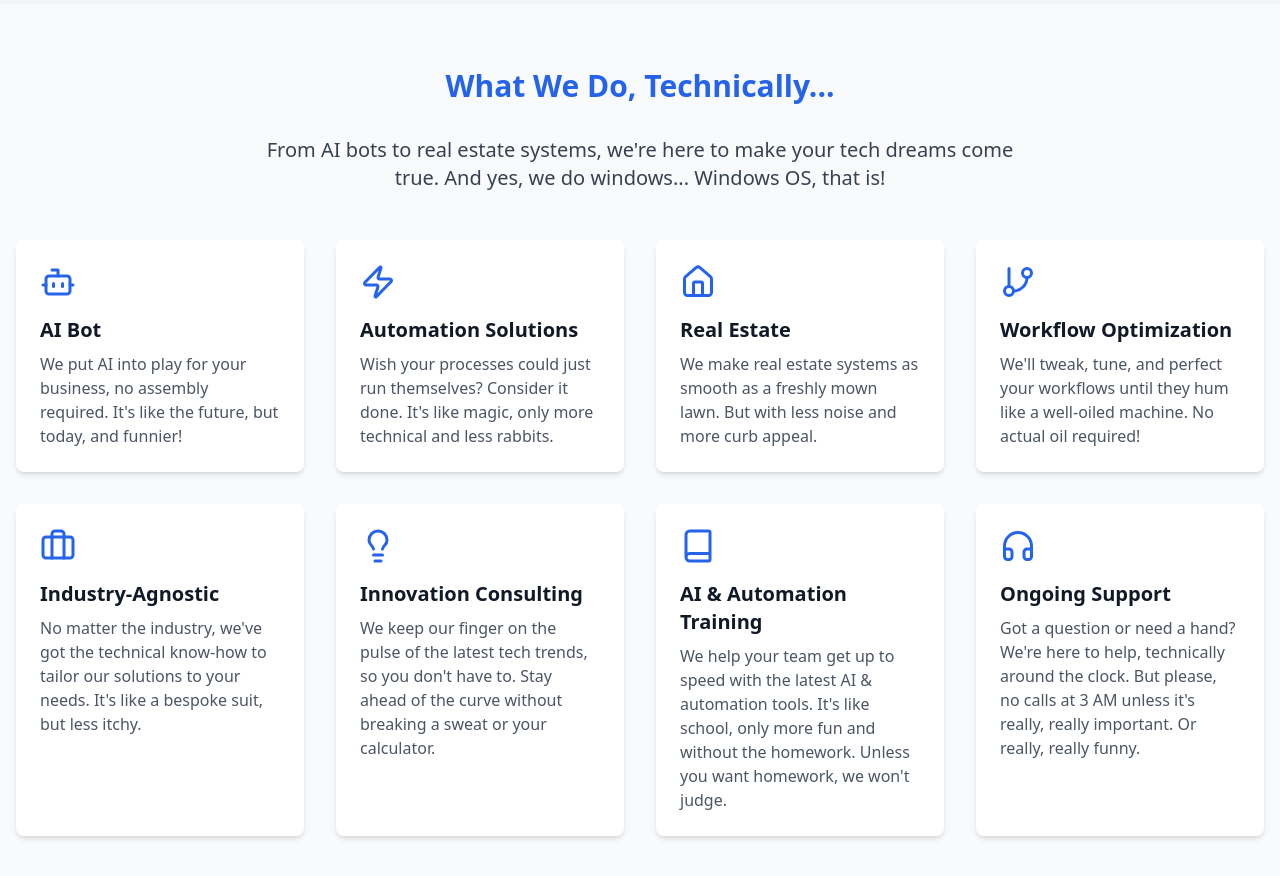
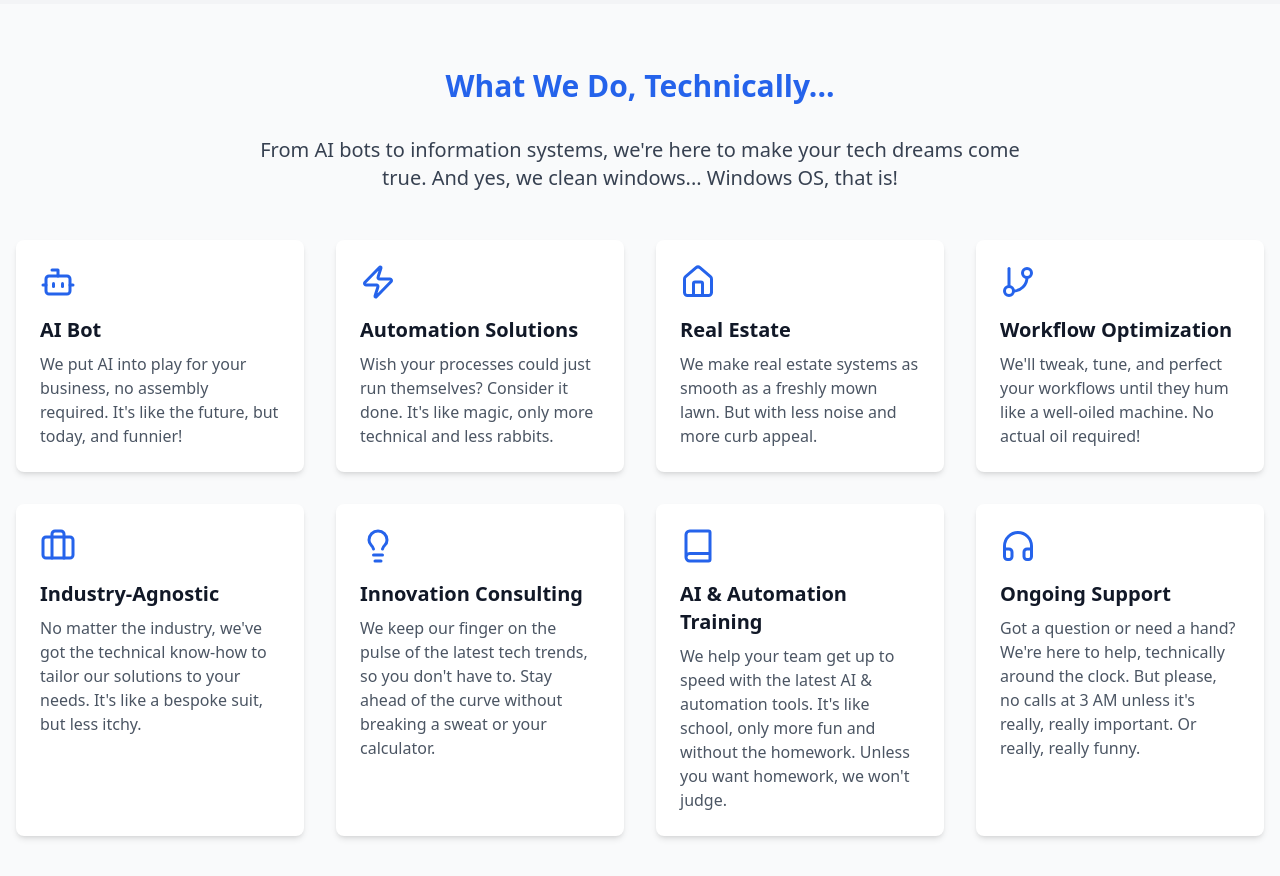
Before and after one commit to dr00-eth/technicallytechnical, a React (Vite) app: page / in a window 1280 px wide. Shown: the part 1360-2236 px from the top of the page. Built offline with nearby package versions, Linux system fonts and the light colour scheme; the HTML template or start-up script is replaced by a standard one.

Commit message:
service update

```diff
--- a/src/components/Services.jsx
+++ b/src/components/Services.jsx
@@ -58,7 +58,7 @@ const Services = () => {
       <div className="container mx-auto px-4">
         <h2 className="text-3xl font-bold mb-8 text-center text-blue-600">What We Do, Technically...</h2>
         <p className="text-xl mb-12 text-center text-gray-700 max-w-3xl mx-auto">
-          From AI bots to real estate systems, we're here to make your tech dreams come true. And yes, we do windows... Windows OS, that is!
+          From AI bots to information systems, we're here to make your tech dreams come true. And yes, we clean windows... Windows OS, that is!
         </p>
         <div className="grid grid-cols-1 md:grid-cols-2 lg:grid-cols-3 xl:grid-cols-4 gap-8">
           {services.map((service, index) => (
```
